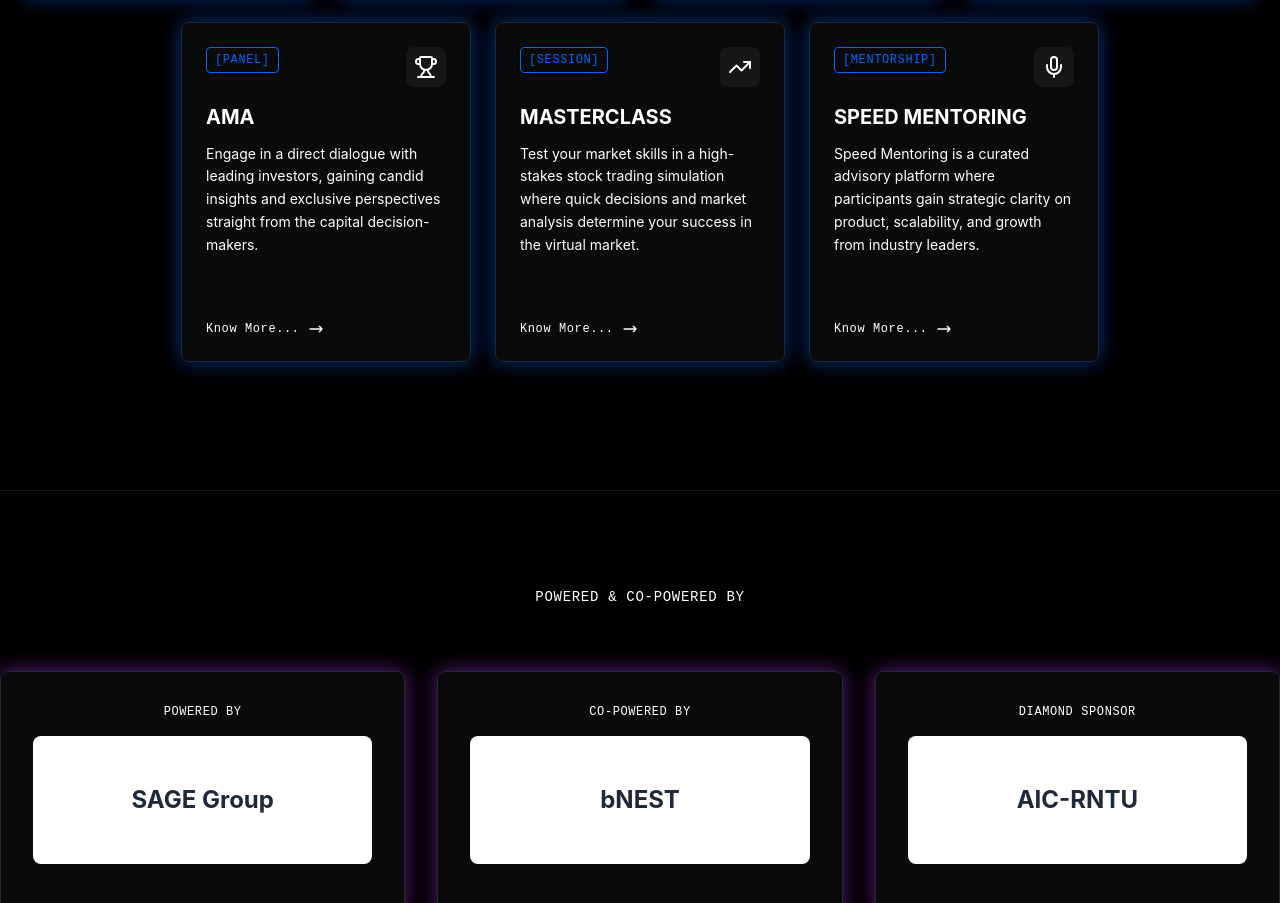
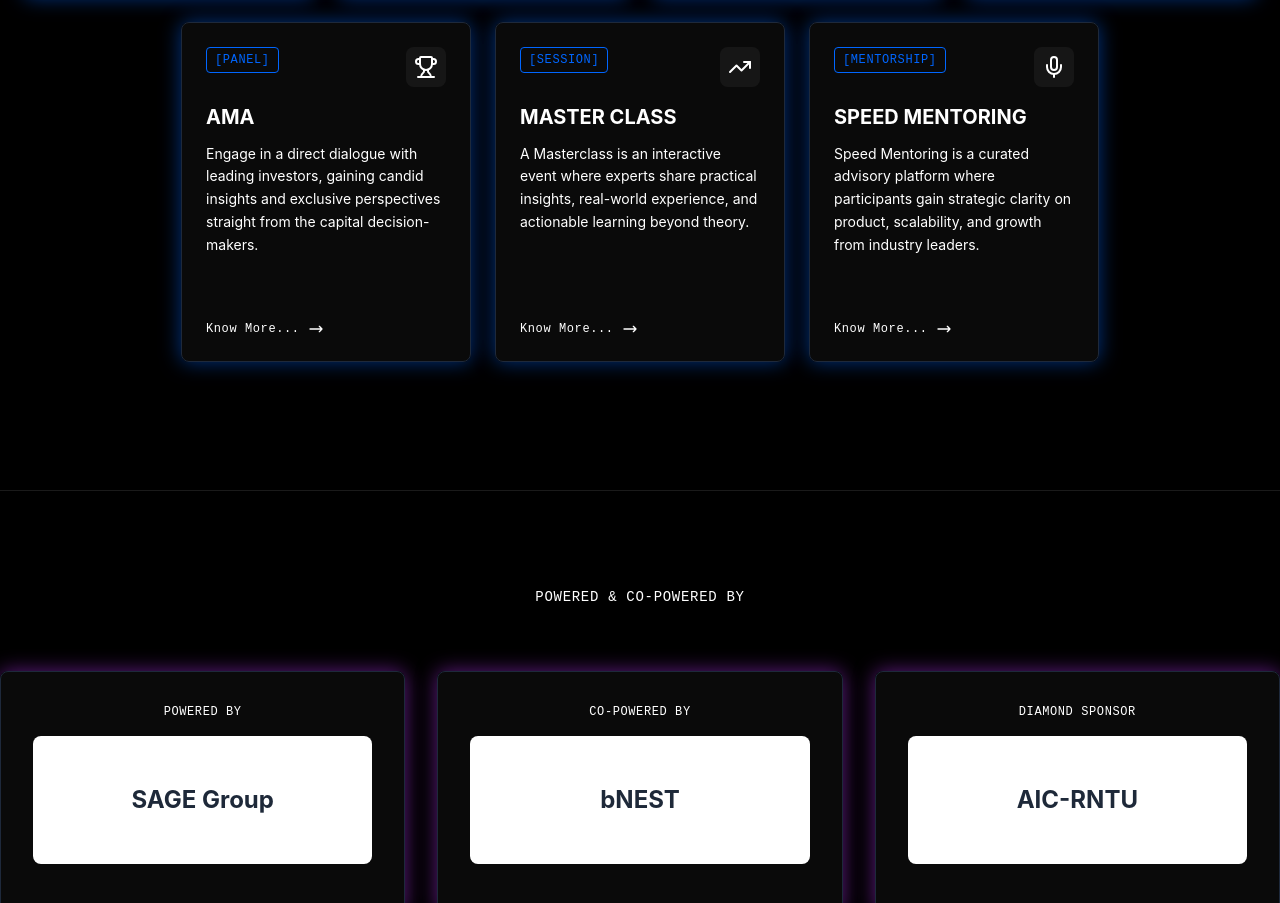
Before and after one commit to Ansh-mick27/AIIHFound_E_summit, a Next.js app: page / in a window 1280 px wide. Shown: the part 2719-3622 px from the top of the page. Built offline with nearby package versions, Linux system fonts and the light colour scheme.

Commit message:
Update Masterclass title and description text

```diff
--- a/src/components/EventsGrid.tsx
+++ b/src/components/EventsGrid.tsx
@@ -52,8 +52,8 @@ export default function EventsGrid() {
         {
             slug: "masterclass",
             category: "SESSION", // Renamed from SIMULATION
-            title: "MASTERCLASS",
-            description: "Test your market skills in a high-stakes stock trading simulation where quick decisions and market analysis determine your success in the virtual market.",
+            title: "MASTER CLASS",
+            description: "A Masterclass is an interactive event where experts share practical insights, real-world experience, and actionable learning beyond theory.",
             icon: TrendingUp
         },
         {
--- a/src/data/eventsData.ts
+++ b/src/data/eventsData.ts
@@ -68,10 +68,10 @@ export const eventsData = {
         posters: ["/images/placeholder-event-1.jpg", "/images/placeholder-event-2.jpg", "/images/placeholder-event-3.jpg"]
     },
     "masterclass": {
-        title: "MASTERCLASS",
+        title: "MASTER CLASS",
         category: "SESSION",
-        description: "Test your market skills in a high-stakes stock trading simulation where quick decisions and market analysis determine your success in the virtual market.",
-        longDescription: "Deep dive into specialized topics with our Masterclass series. Led by domain experts, these intensive sessions provide practical knowledge and hands-on skills that you can apply immediately. Elevate your expertise.",
+        description: "A Masterclass is an interactive event where experts share practical insights, real-world experience, and actionable learning beyond theory.",
+        longDescription: "A Masterclass is an interactive event where experts share practical insights, real-world experience, and actionable learning beyond theory. Led by domain experts, these intensive sessions provide practical knowledge and hands-on skills that you can apply immediately. Elevate your expertise.",
         icon: TrendingUp,
         details: [
             { label: "Date", value: "TBA" },
```
